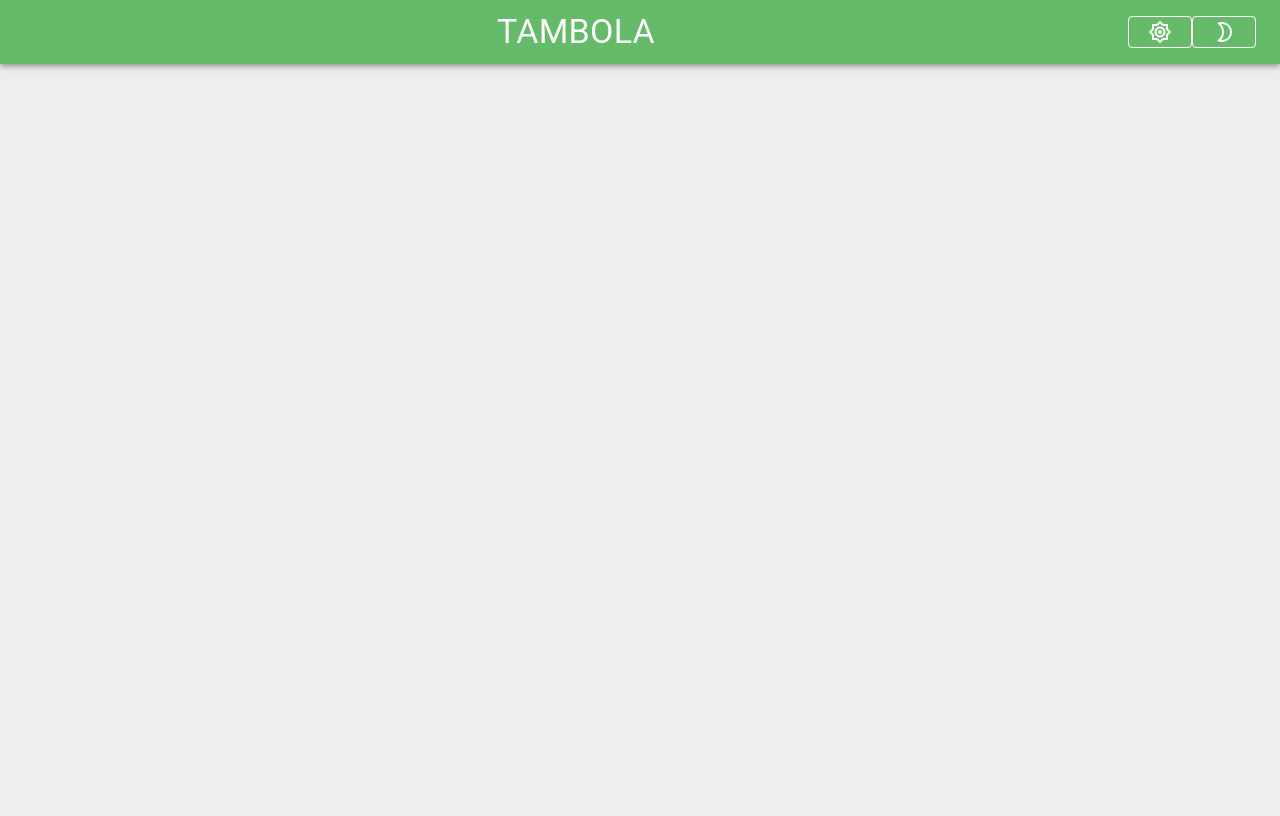
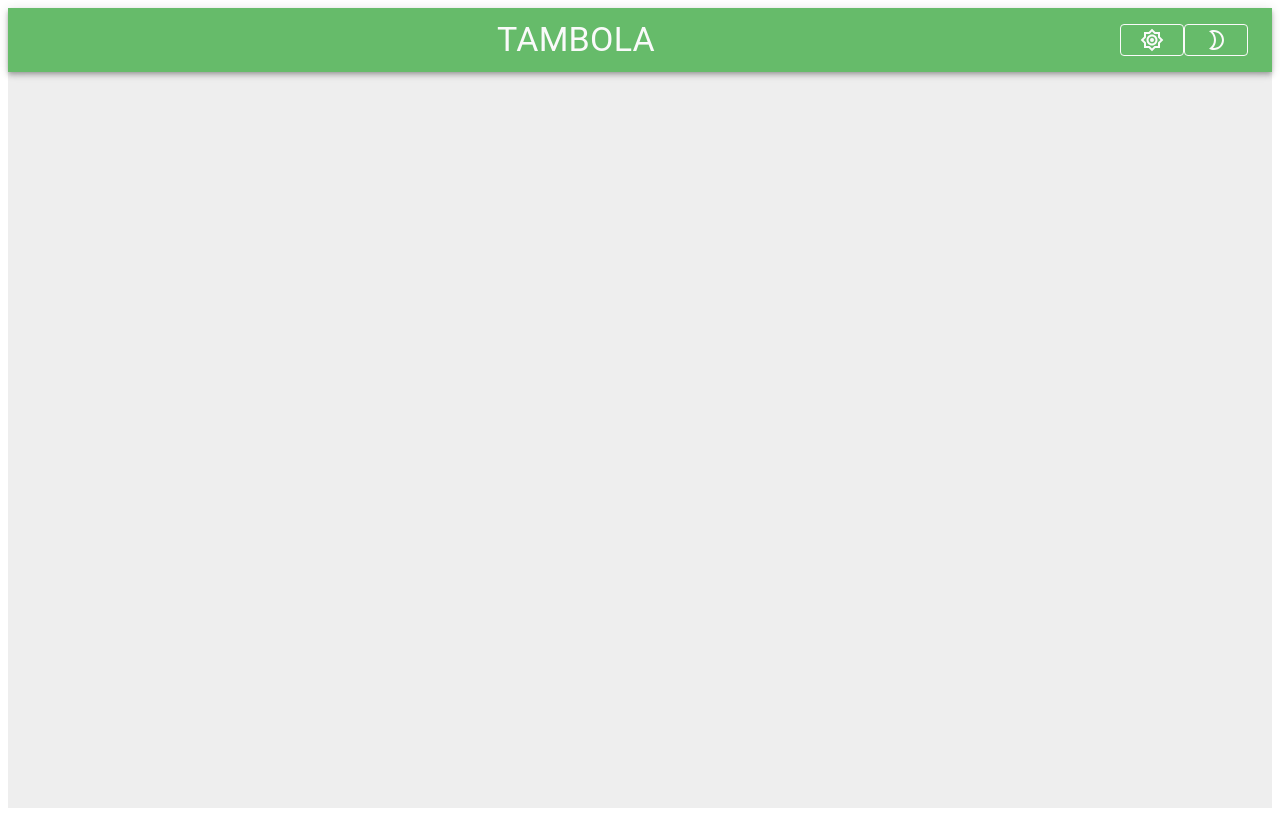
Before and after one commit to dhavalpz/tambola-ui, a React (Create React App) app: page / in a window 1280 px wide. Built offline with nearby package versions, Linux system fonts and the light colour scheme.

Commit message:
Request Review Resolved

```diff
--- a/public/index.html
+++ b/public/index.html
@@ -24,7 +24,7 @@
       work correctly both with client-side routing and a non-root public URL.
       Learn how to configure a non-root public URL by running `npm run build`.
     -->
-    <title>Tambola | Number-Generator</title>
+    <title>Tambola</title>
   </head>
   <body>
     <noscript>You need to enable JavaScript to run this app.</noscript>
--- a/src/App.tsx
+++ b/src/App.tsx
@@ -2,10 +2,7 @@ import React from "react";
 import { Theme } from "@mui/material";
 import { makeStyles } from "@mui/styles";
 import { Header } from "./components/Header/Header";
-/**
- * Home Page of the Application
- * @return {JSX.Element}
- */
+
 const useStyles = makeStyles((theme: Theme) => ({
   root: {
     height: "100vh",
--- a/src/components/ThemeSetter.tsx
+++ b/src/components/ThemeSetter.tsx
@@ -4,7 +4,6 @@ import {
   ThemeProvider as MuiThemeProvider,
 } from "@mui/material/styles";
 import { themeCreator } from "./Theme/BaseTheme";
-import { CssBaseline } from "@mui/material";
 
 const ThemeContext = React.createContext((_: string) => {});
 
@@ -27,10 +26,7 @@ const ThemeProvider: React.FC = (props) => {
 
   return (
     <ThemeContext.Provider value={setTheme}>
-      <MuiThemeProvider theme={theme}>
-        <CssBaseline />
-        <main>{props.children}</main>
-      </MuiThemeProvider>
+      <MuiThemeProvider theme={theme}>{props.children}</MuiThemeProvider>
     </ThemeContext.Provider>
   );
 };
```
Also changed, not shown: package.json (+7 -7 lines), 1 other file (tests, documents, lock files or other folders).
